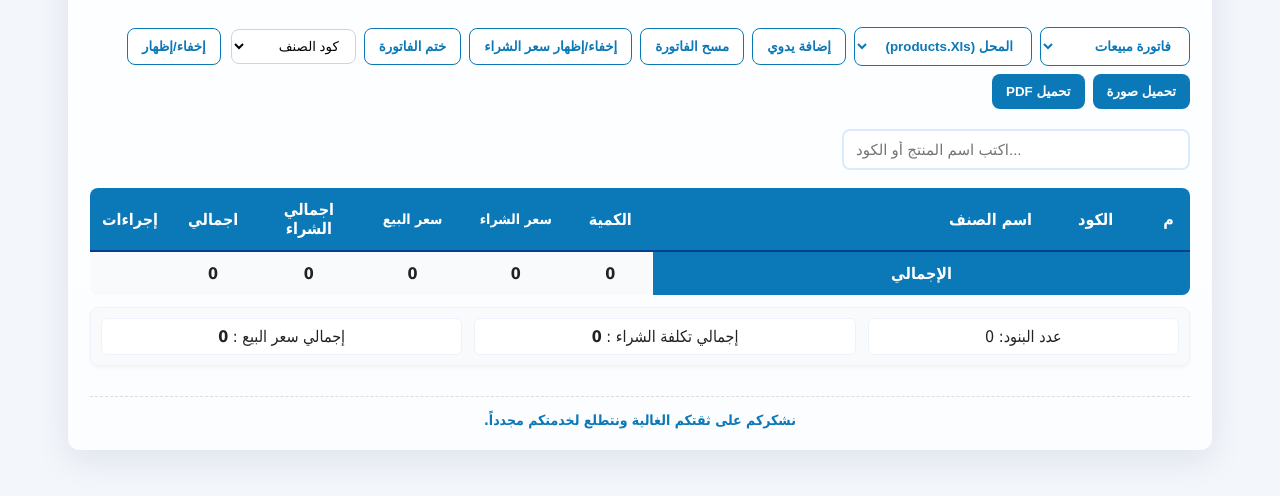
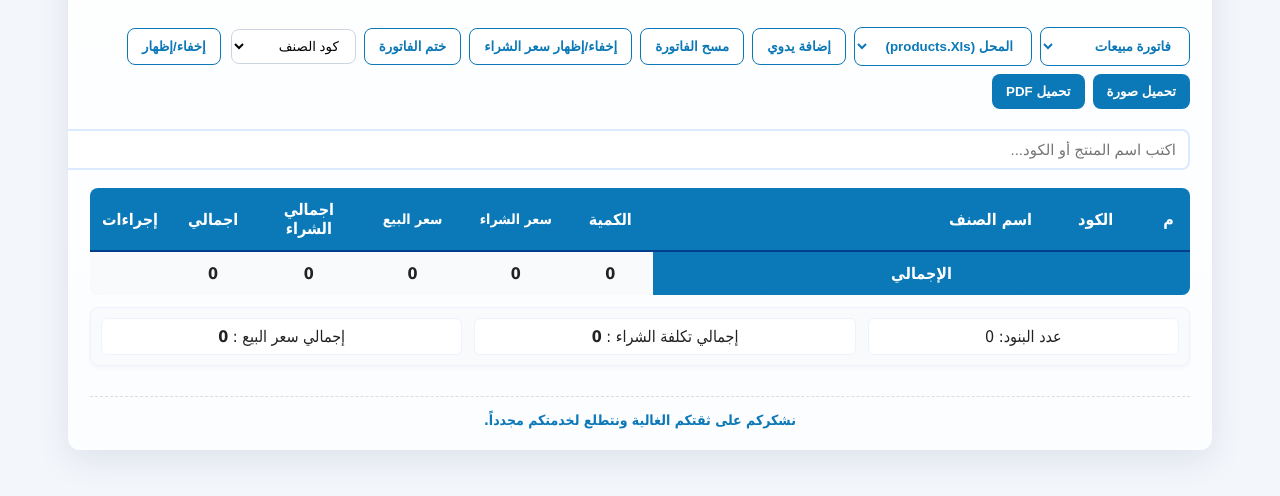
Before and after one commit to good-light/sale, a plain HTML site: page index.html in a window 1280 px wide. Shown: the part 214-710 px from the top of the page. Drawn offline with nearby package versions, Linux system fonts and the light colour scheme; no server answers.

Commit message:
Add files via upload

```diff
--- a/index.html
+++ b/index.html
@@ -43,8 +43,16 @@
         padding-bottom: 10px;
     }
     .controls{display:flex;gap:10px;align-items:center;flex-wrap:wrap}
-    .controls input[type="text"]{padding:10px 12px;border-radius:8px;border:2px solid #dbeafe;width:320px;font-size:15px;direction:ltr}
-    .controls .small{padding:8px 12px;border-radius:8px;border:1px solid #cbd5e1;background:#fff}
+.controls input[type="text"]{
+    padding:10px 12px;
+    border-radius:8px;
+    border:2px solid #dbeafe;
+    width:100%; /* العرض من التعديل السابق */
+    font-size:15px;
+    /* التعديل المطلوب: تغيير اتجاه الكتابة */
+    direction:rtl
+}
+  .controls .small{padding:8px 12px;border-radius:8px;border:1px solid #cbd5e1;background:#fff}
     /* suggestions */
     .suggestions{position:relative;flex:1;min-width:240px}
     #suggestList{
```
